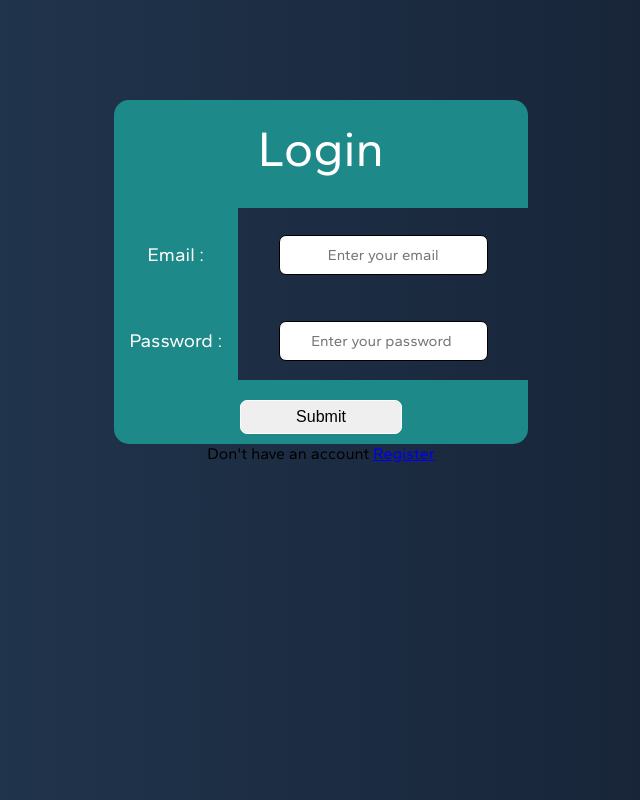
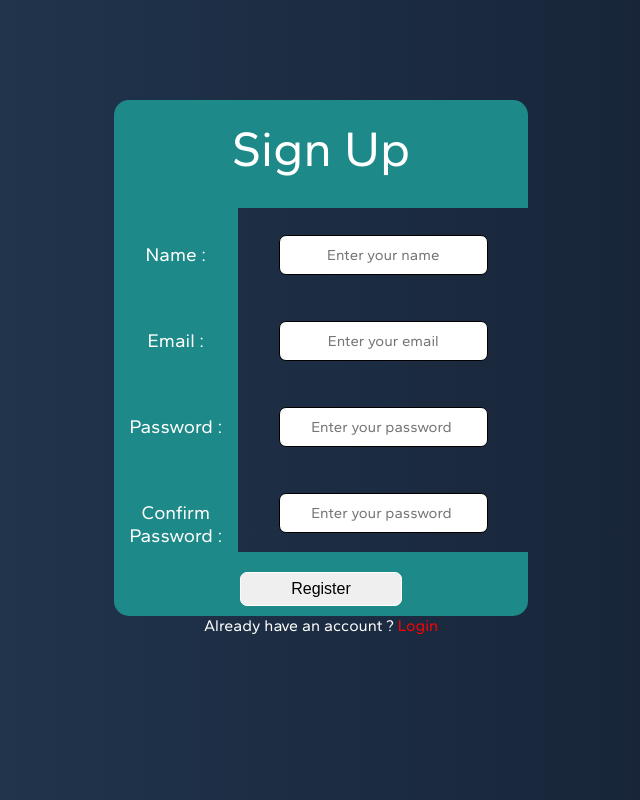
Before and after one commit to leston-64code/Authenticatoin-System, a React (Create React App) app in the folder client/: page /register in a window 1280 px wide. Shown: the top 800 px of the page, without its empty margins (319-959 px from the left). Built offline with nearby package versions, Linux system fonts and the light colour scheme.

Commit message:
done some more changes

```diff
--- a/client/src/App.js
+++ b/client/src/App.js
@@ -10,15 +10,15 @@ import PrivateRoute from "./components/routing/PrivateRoute"
 const App = () => {
   return (
    <Router>
-    <Login/>
+    {/* <Login/> */}
     {/* <Register/> */}
      <div className='App'>
      <Routes>
 
     {/* <PrivateRoute path="/" element={<></>}/> */}
 
-     <Route path='/login' element={<></>}> </Route>
-     <Route path='/register' element={<></>}> </Route>
+     <Route path='/login' element={<Login/>}> </Route>
+     <Route path='/register' element={<Register/>}> </Route>
      <Route path='/forgotpassword' element={<></>}> </Route>
      <Route path='/passwordreset/:resetToken' element={<></>}> </Route>
 
--- a/client/src/components/screens/Login.js
+++ b/client/src/components/screens/Login.js
@@ -86,7 +86,7 @@ const Login = (history) => {
                     Submit
                 </button>
             </div>
-            <span>Don't have an account <Link to="/register">Register</Link></span>
+            <span style={{color:"white"}}>Don't have an account ?  <Link className='linkerman' to="/register"> Register</Link></span>
         </div>
     </div>
 </div>
--- a/client/src/components/screens/Register.js
+++ b/client/src/components/screens/Register.js
@@ -126,7 +126,7 @@ const Register = ({history}) => {
                     Register
                 </button>
             </div>
-            <span>Already have an account ? <Link to="/login">Login</Link></span>
+            <span style={{color:"white"}}>Already have an account ? <Link className='linkerman'  to="/login">Login</Link></span>
         </div>
     </div>
 </div>
--- a/client/src/components/screens/login.css
+++ b/client/src/components/screens/login.css
@@ -14,7 +14,7 @@ body{
 .one-c{
     /* border: 1px solid red; */
     width: 60vw;
-    height: 200vh;
+    /* height: 200vh; */
     margin: auto;
 }
 .two-c{
@@ -126,6 +126,12 @@ body{
     border:1px solid white
 }
 
+.linkerman{
+    text-decoration: none;
+    color :red
+    /* color :rgb(30, 137, 137) */
+}
+
 @media (max-width:600px){
     .one-c{
         width: 100vw;
--- a/client/src/components/screens/register.css
+++ b/client/src/components/screens/register.css
@@ -14,7 +14,7 @@ body{
 .one-c{
     /* border: 1px solid red; */
     width: 60vw;
-    height: 200vh;
+    /* height: 200vh; */
     margin: auto;
 }
 .two-c{
@@ -126,6 +126,12 @@ body{
     border:1px solid white
 }
 
+.linkerman{
+    text-decoration: none;
+    color :red
+    /* color :rgb(30, 137, 137) */
+}
+
 @media (max-width:600px){
     .one-c{
         width: 100vw;
```
Also changed, not shown: client/src/components/screens/Private.js (added, +50 -0 lines), client/src/components/screens/ForgotPassword.js (added).
